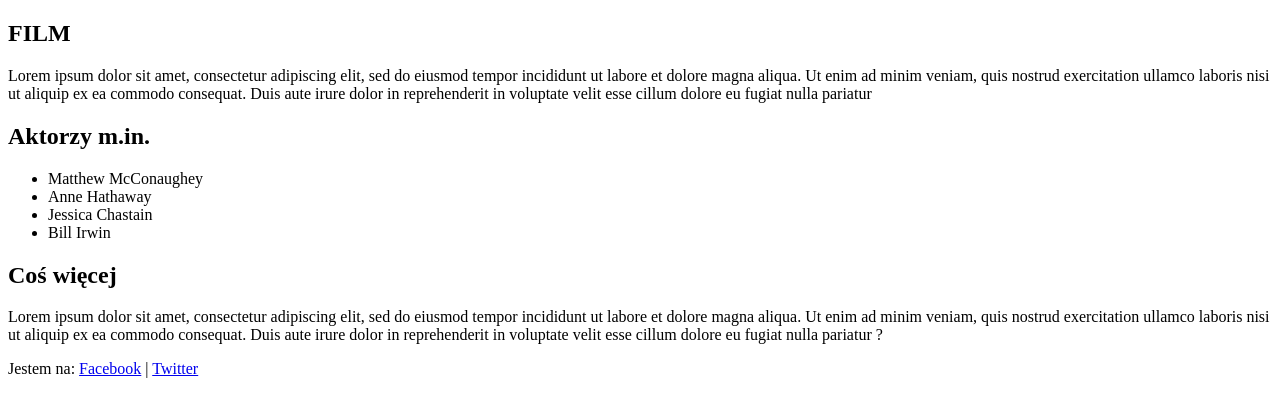
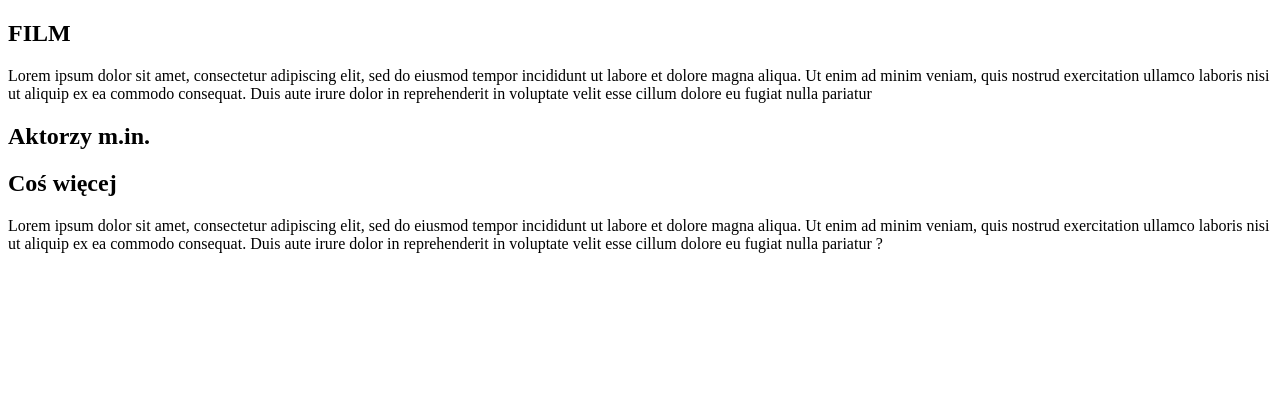
Before and after one commit to Vinci89/nauka-gita, a plain HTML site: page index.html in a window 1280 px wide. Drawn offline with nearby package versions, Linux system fonts and the light colour scheme; files that its build step writes are made by us from their sources; a web font is replaced by a local one.

Commit message:
delete footer and list

```diff
--- a/index.html
+++ b/index.html
@@ -16,19 +16,9 @@
             </section>
             <section class="interests">
             	<h2>Aktorzy m.in.</h2>
-            	<ul>
-            		<li>Matthew McConaughey</l1>
-            		<li>Anne Hathaway</l1>
-            		<li>Jessica Chastain</l1>
-            		<li>Bill Irwin</l1>
-            	</ul>
             	<h2>Coś więcej</h2>
             	<p>Lorem ipsum dolor sit amet, consectetur adipiscing elit, sed do eiusmod tempor incididunt ut labore et dolore magna aliqua. Ut enim ad minim veniam, quis nostrud exercitation ullamco laboris nisi ut aliquip ex ea commodo consequat. Duis aute irure dolor in reprehenderit in voluptate velit esse cillum dolore eu fugiat nulla pariatur ?</p>
             </section>
         </main>
-        <footer>
-        	<p>Jestem na: <a href="https://pl-pl.facebook.com/" target="_blank">Facebook</a> | <a href="https://twitter.com/?lang=pl" target="_blank">Twitter</a></p>
-
-        </footer>
     </body>
 </html>
```
